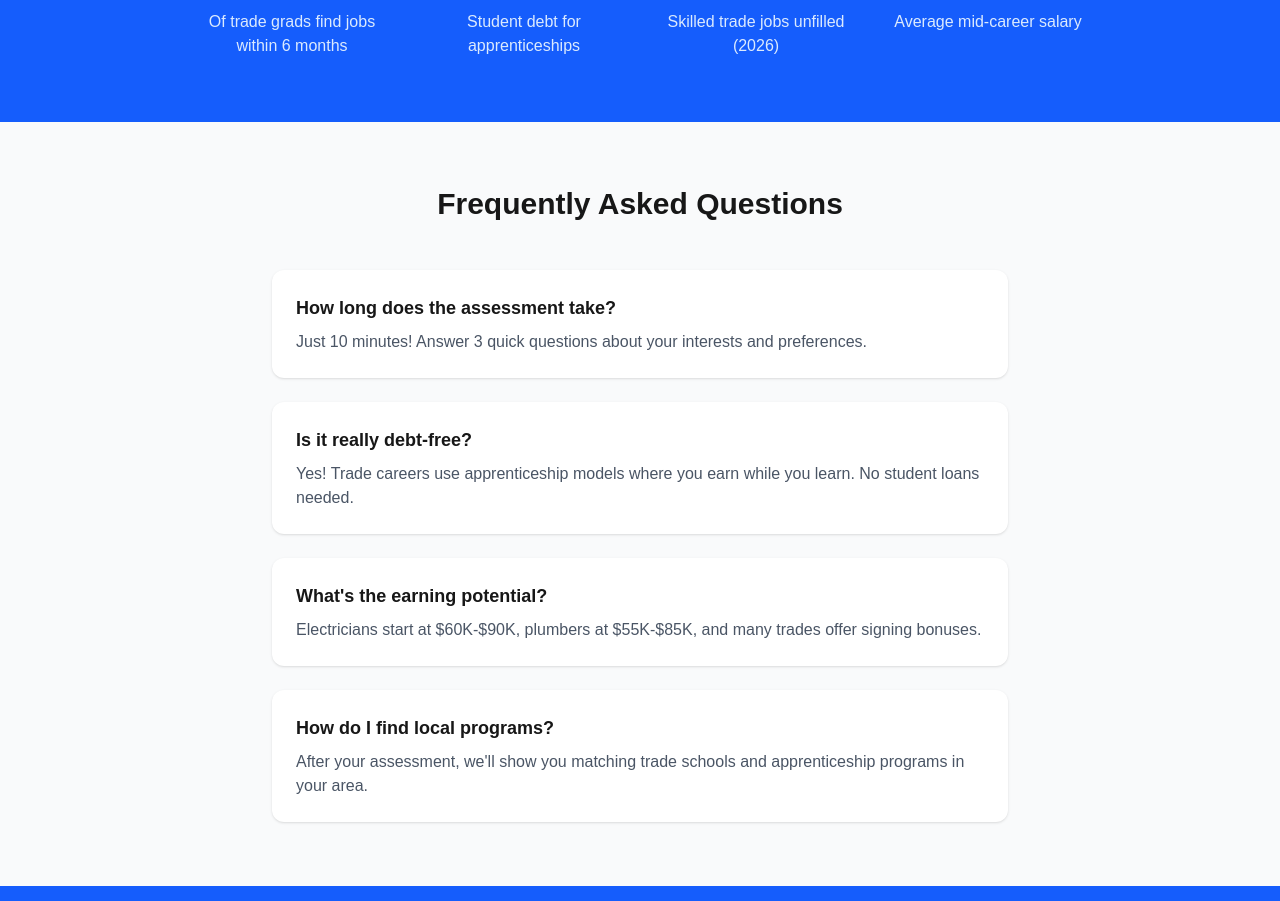
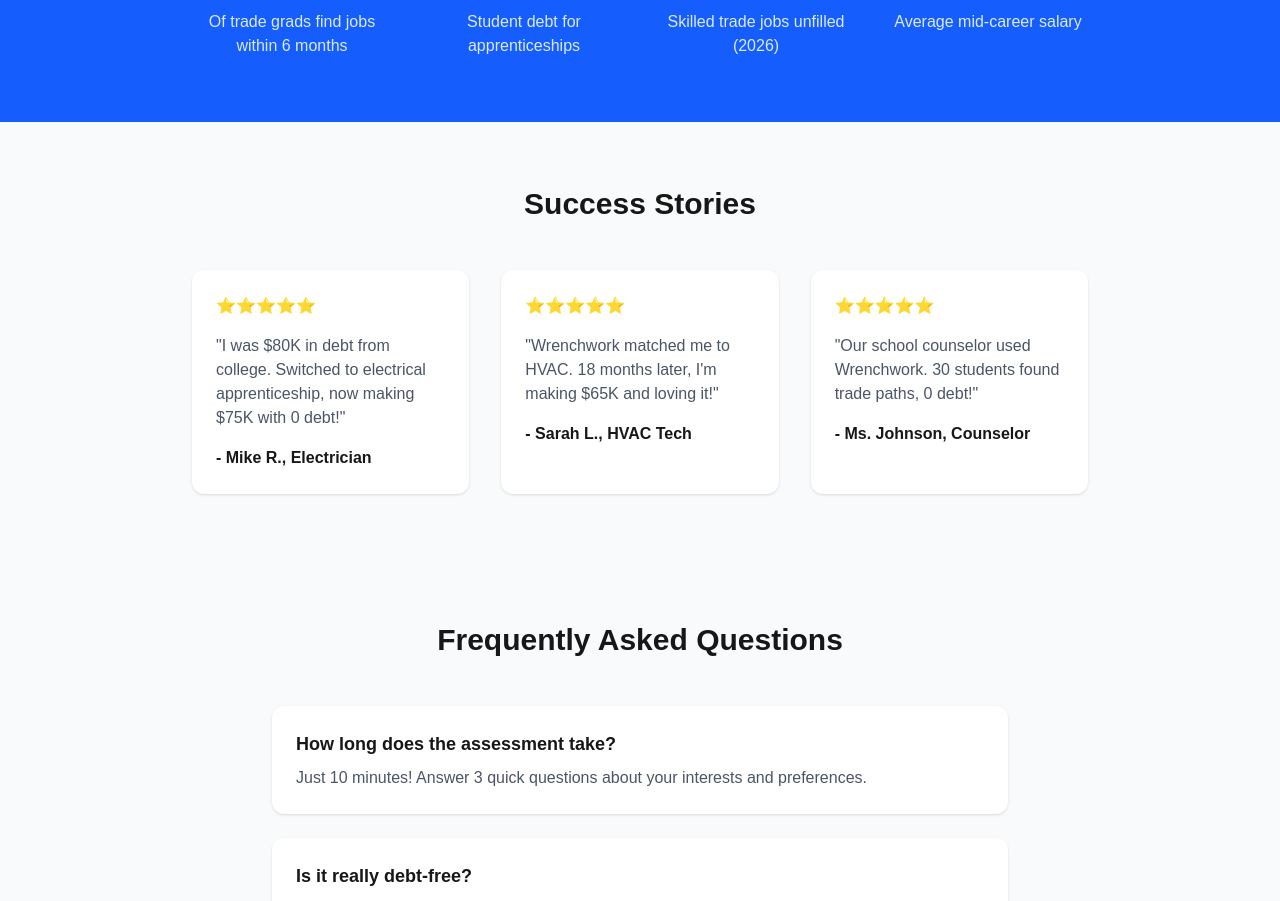
Before and after one commit to 4lek20/wrenchwork, a Next.js app: page / in a window 1280 px wide. Shown: the part 1783-2684 px from the top of the page. Built offline with nearby package versions, Linux system fonts and the light colour scheme.

Commit message:
Day13: Add Success Stories section for social proof

```diff
--- a/app/page.tsx
+++ b/app/page.tsx
@@ -138,6 +138,36 @@ export default function Home() {
         </div>
       </section>
 
+      {/* Success Stories */}
+      <section className="bg-gray-50 py-16">
+        <div className="container mx-auto px-4">
+          <h3 className="text-3xl font-bold text-center mb-12">Success Stories</h3>
+          <div className="grid md:grid-cols-3 gap-8 max-w-4xl mx-auto">
+            <div className="bg-white p-6 rounded-xl shadow-sm">
+              <div className="text-yellow-400 mb-4">⭐⭐⭐⭐⭐</div>
+              <p className="text-gray-600 mb-4">
+                "I was $80K in debt from college. Switched to electrical apprenticeship, now making $75K with 0 debt!"
+              </p>
+              <div className="font-semibold">- Mike R., Electrician</div>
+            </div>
+            <div className="bg-white p-6 rounded-xl shadow-sm">
+              <div className="text-yellow-400 mb-4">⭐⭐⭐⭐⭐</div>
+              <p className="text-gray-600 mb-4">
+                "Wrenchwork matched me to HVAC. 18 months later, I'm making $65K and loving it!"
+              </p>
+              <div className="font-semibold">- Sarah L., HVAC Tech</div>
+            </div>
+            <div className="bg-white p-6 rounded-xl shadow-sm">
+              <div className="text-yellow-400 mb-4">⭐⭐⭐⭐⭐</div>
+              <p className="text-gray-600 mb-4">
+                "Our school counselor used Wrenchwork. 30 students found trade paths, 0 debt!"
+              </p>
+              <div className="font-semibold">- Ms. Johnson, Counselor</div>
+            </div>
+          </div>
+        </div>
+      </section>
+
       {/* How It Works */}
       <section className="bg-gray-50 py-16">
         <div className="container mx-auto px-4 max-w-3xl">
```
